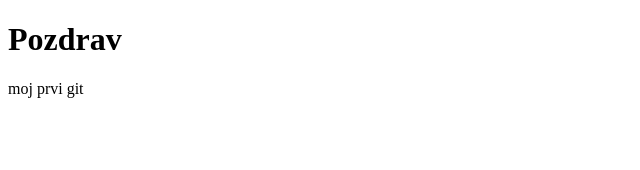
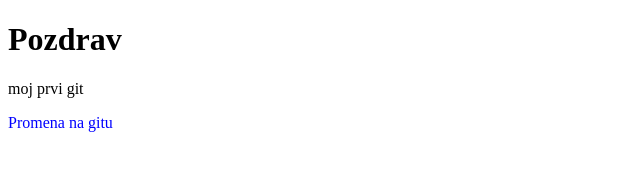
Before and after one commit to 1Uros/front-end-development, a plain HTML site: page index.html in a window 1280 px wide. Shown: the whole page, without its empty margins (0-640 px from the left). Drawn offline with Linux system fonts and the light colour scheme.

Commit message:
New paragraph Added

```diff
--- a/index.html
+++ b/index.html
@@ -5,5 +5,7 @@
 <body>
 	<h1>Pozdrav</h1>
 	<p>moj prvi git</p>
+	<p style="color: blue;">Promena na gitu</p>
+
 </body>
 </html>
```
